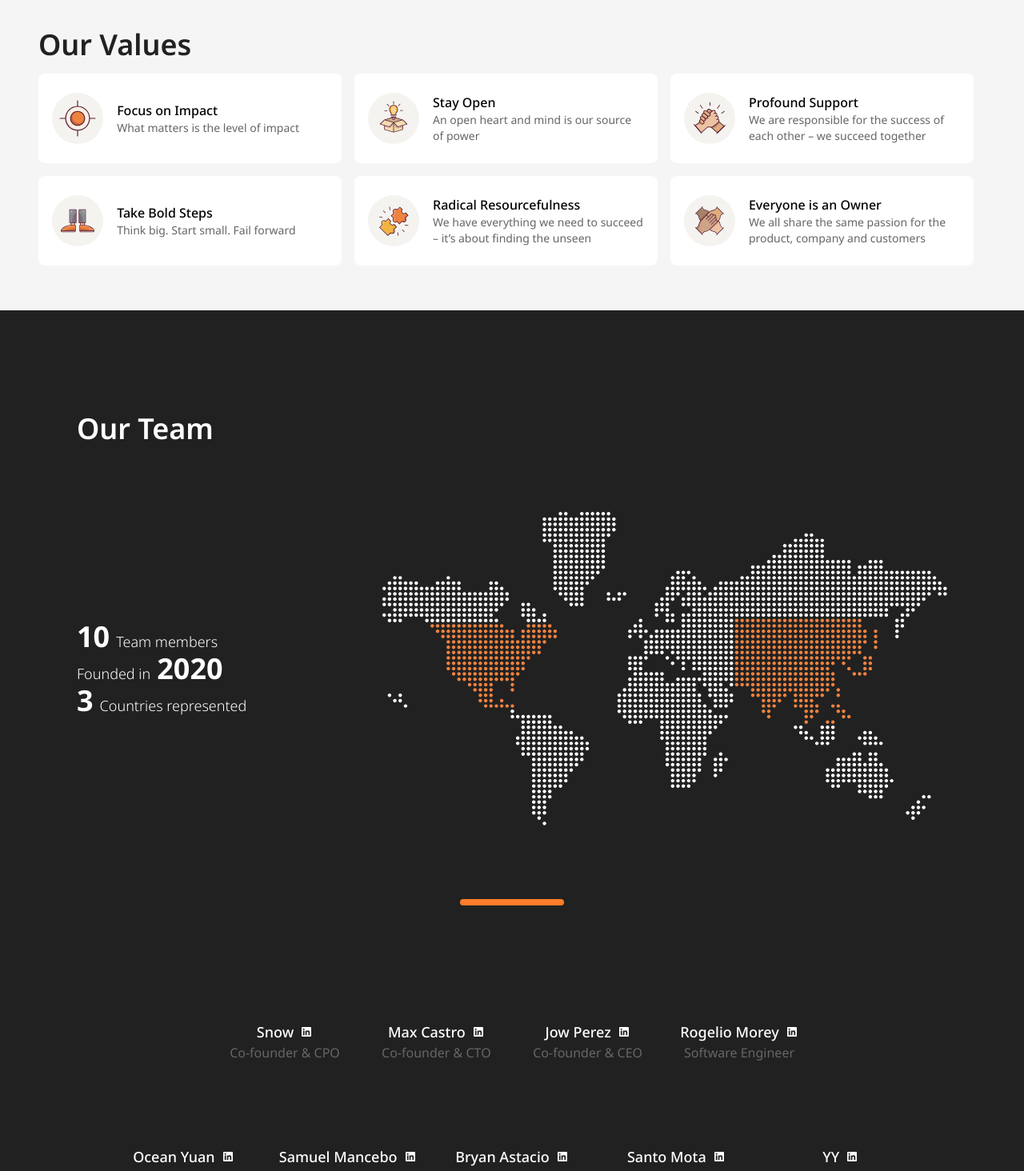
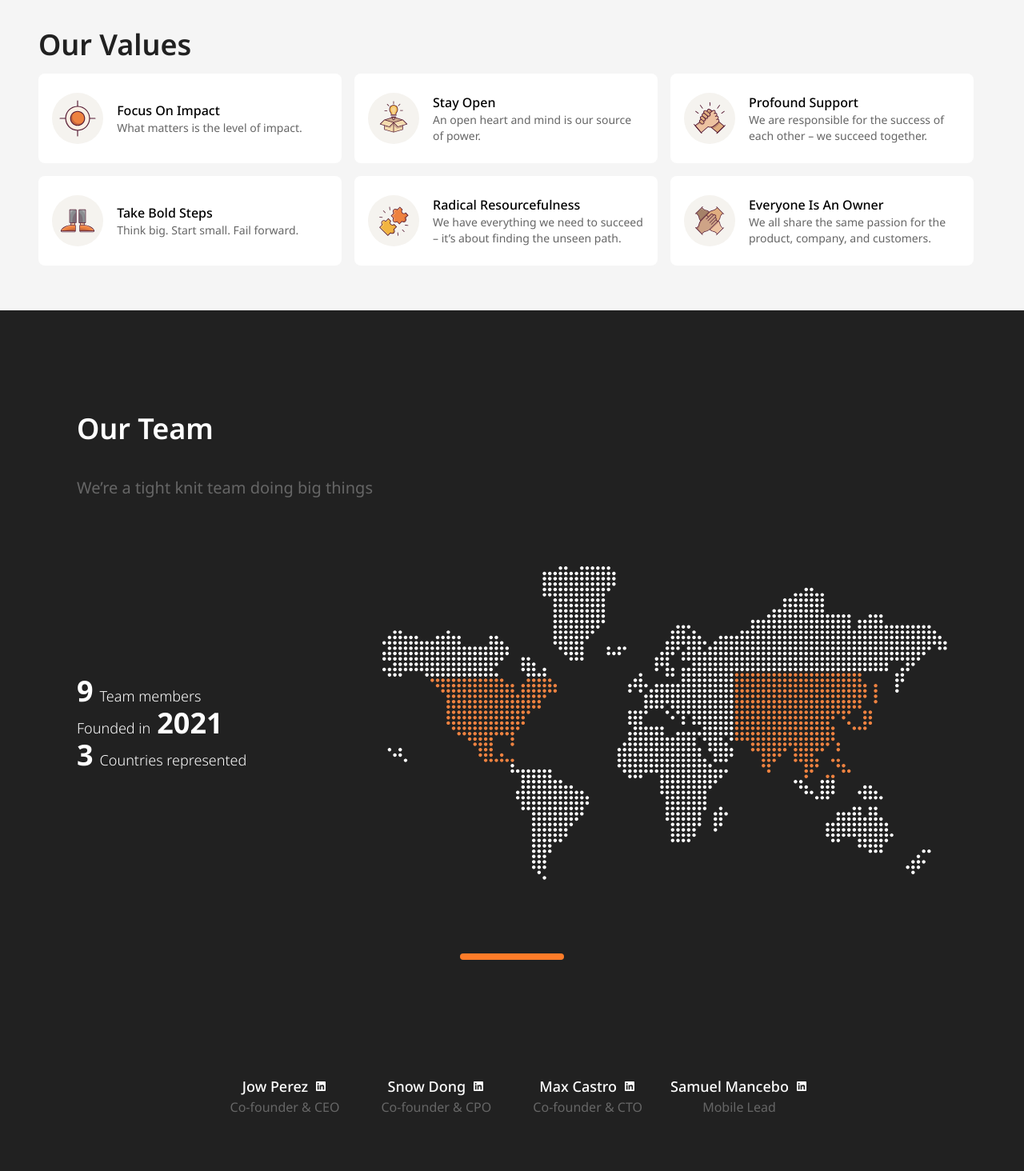
Before and after one commit to dealerappcenter/sales-assist-web, a Next.js app: page /about-us in a window 1280 px wide. Shown: the part 240-1704 px from the top of the page at 80% size. Built offline with nearby package versions, Linux system fonts and the light colour scheme.

Commit message:
update about us  page to .json data

```diff
--- a/pages/about-us.tsx
+++ b/pages/about-us.tsx
@@ -1,15 +1,33 @@
 import { Footer } from "@src/components"
+import { getAboutUsSections } from "@src/mocks/aboutUs";
 import { AboutUsHero, AboutUsOurTeam, AboutUsTeam } from "@src/sections/AboutUs"
+import { GetStaticProps, NextPage } from 'next';
+import Head from "next/head";
 
-export const AboutUs = () => {
+export const AboutUs: NextPage<AboutUsSections> = (props) => {
+  const { hero, ourTeam, team } = props;
   return (
     <>
-        <AboutUsHero />
-        <AboutUsOurTeam />
-        <AboutUsTeam />
-        <Footer kind="dark"/>
+      <Head>
+        <title>About us</title>
+        <meta name="description" content={hero.desc} />
+        <link rel="icon" href="/favicon.ico" />
+      </Head>
+      <AboutUsHero {...{ data: hero }}/>
+      <AboutUsOurTeam {...{ data: ourTeam }}/>
+      <AboutUsTeam  {...{ data: team }} />
+      <Footer kind="dark" />
     </>
   )
 }
 
 export default AboutUs
+
+export const getStaticProps: GetStaticProps = async (context) => {
+  const data = getAboutUsSections();
+  return {
+    props: {
+      ...data
+    }
+  }
+}
--- a/pages/index.tsx
+++ b/pages/index.tsx
@@ -10,7 +10,7 @@ const Home: NextPage<HomePageSections> = (props) => {
     <>
       <Head>
         <title>SalesAssist</title>
-        <meta name="description" content="Generated by create next app" />
+        <meta name="description" content={hero.desc} />
         <link rel="icon" href="/favicon.ico" />
       </Head>
 
--- a/pages/pricing.tsx
+++ b/pages/pricing.tsx
@@ -9,7 +9,7 @@ const Pricing: NextPage = () => {
     const handleIsFull = () => setIsFull(!isFull);
     return <>
         <Head>
-            <title>Wy SalesAssist</title>
+            <title>Pricing</title>
             <meta name="description" content="Customers hate being bounced from phone call to inbox to branch, and your team hates wasting valuable time to complete the sale. SalesAssist helps you deliver a sleek, mobile experience that your customers start and finish from their phones, while giving valuable time back to your team." />
             <link rel="icon" href="/favicon.ico" />
         </Head>
--- a/src/mocks/aboutUs/hero.json
+++ b/src/mocks/aboutUs/hero.json
@@ -1,15 +1,15 @@
 {
-    "title": "We’re building a simpler way to complete the sale",
-    "description": "At SalesAssist, our mission is to make sales interactions between salespeople and customers frictionless.",
+    "title": "We’re Building A Simpler Way To Complete The Sale!",
+    "desc": "At SalesAssist, our mission is to make sales interactions between salespeople and customers frictionless.",
     "our_values": {
         "name": "Our Values",
         "values": [
-            { "code": "FOI", "title": "Focus on Impact", "description": "What matters is the level of impact"},
-            { "code": "SO", "title": "Stay Open", "description": "An open heart and mind is our source of power"},
-            { "code": "PS", "title": "Profound Support", "description": "We are responsible for the success of each other – we succeed together"},
-            { "code": "TBS", "title": "Take Bold Steps", "description": "Think big. Start small. Fail forward"},
-            { "code": "RR", "title": "Radical Resourcefulness", "description": "We have everything we need to succeed – it’s about finding the unseen"},
-            { "code": "EO", "title": "Everyone is an Owner", "description": "We all share the same passion for the product, company and customers"}
+            { "code": "FOI", "title": "Focus On Impact", "desc": "What matters is the level of impact."},
+            { "code": "SO", "title": "Stay Open", "desc": "An open heart and mind is our source of power."},
+            { "code": "PS", "title": "Profound Support", "desc": "We are responsible for the success of each other – we succeed together."},
+            { "code": "TBS", "title": "Take Bold Steps", "desc": "Think big. Start small. Fail forward."},
+            { "code": "RR", "title": "Radical Resourcefulness", "desc": "We have everything we need to succeed – it’s about finding the unseen path."},
+            { "code": "EO", "title": "Everyone Is An Owner", "desc": "We all share the same passion for the product, company, and customers."}
         ]
     }
 }
--- /dev/null
+++ b/src/mocks/aboutUs/index.ts
@@ -0,0 +1,11 @@
+import hero from './hero.json';
+import ourTeam from './ourTeam.json';
+import team from './team.json';
+
+export function getAboutUsSections(): AboutUsSections {
+    return {
+        hero,
+        ourTeam,
+        team
+    }
+}
--- a/src/mocks/aboutUs/ourTeam.json
+++ b/src/mocks/aboutUs/ourTeam.json
@@ -1,12 +1,13 @@
 {
     "title": "Our Team",
+    "desc": "We’re a tight knit team doing big things",
     "team": {
         "title": "Team members",
-        "members": 10
+        "members": 9
     },
     "founded": {
         "title": "Founded in",
-        "year": 2020
+        "year": 2021
     },
     "countries": {
         "title": "Countries represented",
--- a/src/mocks/aboutUs/team.json
+++ b/src/mocks/aboutUs/team.json
@@ -1,13 +1,12 @@
 {
     "team": [
-        { "name": "Snow", "title": "Co-founder & CPO", "social": "" },
-        { "name": "Max Castro", "title": "Co-founder & CTO", "social": "" },
-        { "name": "Jow Perez", "title": "Co-founder & CEO", "social": "" },
-        { "name": "Rogelio Morey", "title": "Software Engineer", "social": "" },
-        { "name": "Ocean Yuan", "title": "Software Engineer", "social": "" },
-        { "name": "Samuel Mancebo", "title": "Software Engineer", "social": "" },
-        { "name": "Bryan Astacio", "title": "Software Engineer", "social": "" },
-        { "name": "Santo Mota", "title": "Software Engineer", "social": "" },
-        { "name": "YY", "title": "Product Designer", "social": "" }
+        { "name": "Jow Perez", "title": "Co-founder & CEO", "social": "http://jowperez.com" },
+        { "name": "Snow Dong", "title": "Co-founder & CPO", "social": "https://www.linkedin.com/in/snowcanfly/" },
+        { "name": "Max Castro", "title": "Co-founder & CTO", "social": "https://www.linkedin.com/in/maximo-castro-pou/" },
+        { "name": "Samuel Mancebo", "title": "Mobile Lead", "social": "https://www.linkedin.com/in/samuel-mancebo-800996a6/" },
+        { "name": "Rogelio Morey", "title": "Web Lead", "social": "https://www.linkedin.com/in/rogelio-morey/" },
+        { "name": "Bryan Astacio", "title": "Web Lead", "social": "https://www.linkedin.com/in/bryan-astacio-563859161/" },
+        { "name": "Santo Mota", "title": "Software Engineer", "social": "https://www.linkedin.com/in/santo-antonio-mota-matos-09b17388/" },
+        { "name": "YY", "title": "Product Designer", "social": "https://www.linkedin.com/in/yifei-yin-18691ba9/" }
     ]
 }
--- a/src/sections/AboutUs/Hero.tsx
+++ b/src/sections/AboutUs/Hero.tsx
@@ -1,30 +1,29 @@
 import { SiHackthebox } from "react-icons/si";
 import { Nav } from "@src/components"
 import { buildIcon } from "@src/utils/icons";
-import AboutUsData from "src/mocks/aboutUs/hero.json";
 import { aboutUsIcons } from '@src/assets';
 
-export const AboutUsHero: React.FC = () => {
+export const AboutUsHero: React.FC<Section<AboutUsHero>> = ({ data }) => {
     return (
         <header className='h-full flex flex-col bg-white-soft pb-12'>
             <Nav/>
             <div className='px-4 md:px-6 lg:px-12 flex-grow container mx-auto flex items-center justify-start flex-col gap-12'>
                 <div className='text-left bold w-full'>
-                    <h2 className='text-gray-primary md:text-4xl font-semibold mb-4'>{AboutUsData.title}</h2>
-                    <p className='text-gray-secondary max-w-5xl'>{AboutUsData.description}</p>
+                    <h2 className='text-gray-primary md:text-4xl font-semibold mb-4'>{data.title}</h2>
+                    <p className='text-gray-secondary max-w-5xl'>{data.desc}</p>
                 </div>
 
                 <div className="py-2 w-full">
-                    <h2 className="text-gray-primary md:text-4xl font-semibold mb-4">{AboutUsData.our_values.name}</h2>
+                    <h2 className="text-gray-primary md:text-4xl font-semibold mb-4">{data.our_values.name}</h2>
                     <div className="flex items-center flex-wrap gap-4 w-full ">
-                        {AboutUsData.our_values.values.map(value => {
+                        {data.our_values.values.map(value => {
                             return <div className="p-4 flex bg-white-normal items-center justify-center w-full md:w1/2 lg:w-[32%] gap-4 h-28 rounded-lg" key={value.code}>
                                 <div className="w-1/5  h-full flex items-center justify-center">
                                     {buildIcon({ data: aboutUsIcons, code: value.code, fallback: <SiHackthebox className="text-xl" />, size: { width: 64, height: 64 }})}
                                 </div>
                                 <div className="flex-grow w-[80%]">
                                     <h4 className="font-medium">{value.title}</h4>
-                                    <p className="text-gray-secondary text-sm">{value.description}</p>
+                                    <p className="text-gray-secondary text-sm">{value.desc}</p>
                                 </div>
                             </div>
                         })}
--- a/src/sections/AboutUs/OurTeam.tsx
+++ b/src/sections/AboutUs/OurTeam.tsx
@@ -1,28 +1,28 @@
-import OurTeamData from '@src/mocks/aboutUs/ourTeam.json';
 import { WorldMap } from '@src/assets';
 import Image from 'next/image';
 import { useResponsive } from '@hooks/useResponsive';
 import { AnimatedWorldMap } from '../../animations/WorldMap/index';
 
-export const AboutUsOurTeam = () => {
+export const AboutUsOurTeam: React.FC<Section<AboutUsOurTeam>> = ({ data }) => {
     const { isDesktop, isMobile, isTablet } = useResponsive();
     return (
         <section className='px-4 pt-6 lg:px-12 lg:pt-32 bg-gray-primary'>
             <div className='px-4 md:px-6 lg:px-12 flex-grow container mx-auto gap-6 flex flex-col'>
-                <h1 className='text-white-normal md:text-4xl font-semibold mb-4'>{OurTeamData.title}</h1>
+                <h1 className='text-white-normal md:text-4xl font-semibold mb-4'>{data.title}</h1>
+                <h4 className='text-gray-secondary md:text-xl mb-4'>{data.desc}</h4>
                 <div className='w-full flex flex-col md:flex-row gap-4 md:gap-12 lg:gap-20 text-white-normal md:h-[30rem]'>
                     <div className='w-full md:w-[30%] text-white-normal flex flex-col justify-center order-2 md:order-1'>
                         <h3 className='font-light'>
-                            <b className='mr-2 text-4xl font-bold'>{OurTeamData.team.members}</b>
-                            {OurTeamData.team.title}
+                            <b className='mr-2 text-4xl font-bold'>{data.team.members}</b>
+                            {data.team.title}
                         </h3>
                         <h3 className='font-light'>
-                            {OurTeamData.founded.title}
-                            <b className='ml-2 text-4xl font-bold'>{OurTeamData.founded.year}</b>
+                            {data.founded.title}
+                            <b className='ml-2 text-4xl font-bold'>{data.founded.year}</b>
                         </h3>
                         <h3 className='font-light'>
-                            <b className='mr-2 text-4xl font-bold'>{OurTeamData.countries.countries}</b>
-                            {OurTeamData.countries.title}
+                            <b className='mr-2 text-4xl font-bold'>{data.countries.countries}</b>
+                            {data.countries.title}
                         </h3>
                     </div>
                     <div className='w-full md:w-[70%] order-1 md:order-2 flex items-center'>
--- a/src/sections/AboutUs/Team.tsx
+++ b/src/sections/AboutUs/Team.tsx
@@ -1,20 +1,18 @@
-import TeamData from '@src/mocks/aboutUs/team.json';
-import { RiLinkedinBoxFill } from 'react-icons/ri';
-import { TeamIcon } from '../../components/TeamIcon/index';
+import { TeamIcon } from '@components/TeamIcon';
 
-export const AboutUsTeam = () => {
+export const AboutUsTeam: React.FC<Section<AboutUsTeamMembers>> = ({ data }) => {
     return (
         <section className='px-4 py-6 lg:px-12 lg:py-12 bg-gray-primary'>
             <div className='px-4 md:px-6 lg:px-12 flex-grow container mx-auto'>
                 <div className='w-full flex items-center justify-center flex-col gap-6 text-white-normal md:h-[20rem]'>
                     {/* first row */}
                     <div className='w-full flex flex-wrap items-center justify-center gap-2'>
-                        {TeamData.team.slice(0, 4).map((team) => <TeamIcon key={team.social} link={team.social} name={team.name} title={team.title}/>)}
+                        {data.team.slice(0, 4).map((team) => <TeamIcon key={team.social} link={team.social} name={team.name} title={team.title}/>)}
                     </div>
 
                     {/* first row */}
                     <div className='w-full flex flex-wrap items-center justify-center gap-6'>
-                        {TeamData.team.slice(4, TeamData.team.length).map((team) => <TeamIcon key={team.social} link={team.social} name={team.name} title={team.title}/>)}
+                        {data.team.slice(4, data.team.length).map((team) => <TeamIcon key={team.social} link={team.social} name={team.name} title={team.title}/>)}
                     </div>
 
                 </div>
```
Also changed, not shown: src/@types/types.d.ts (+49 -0 lines).
